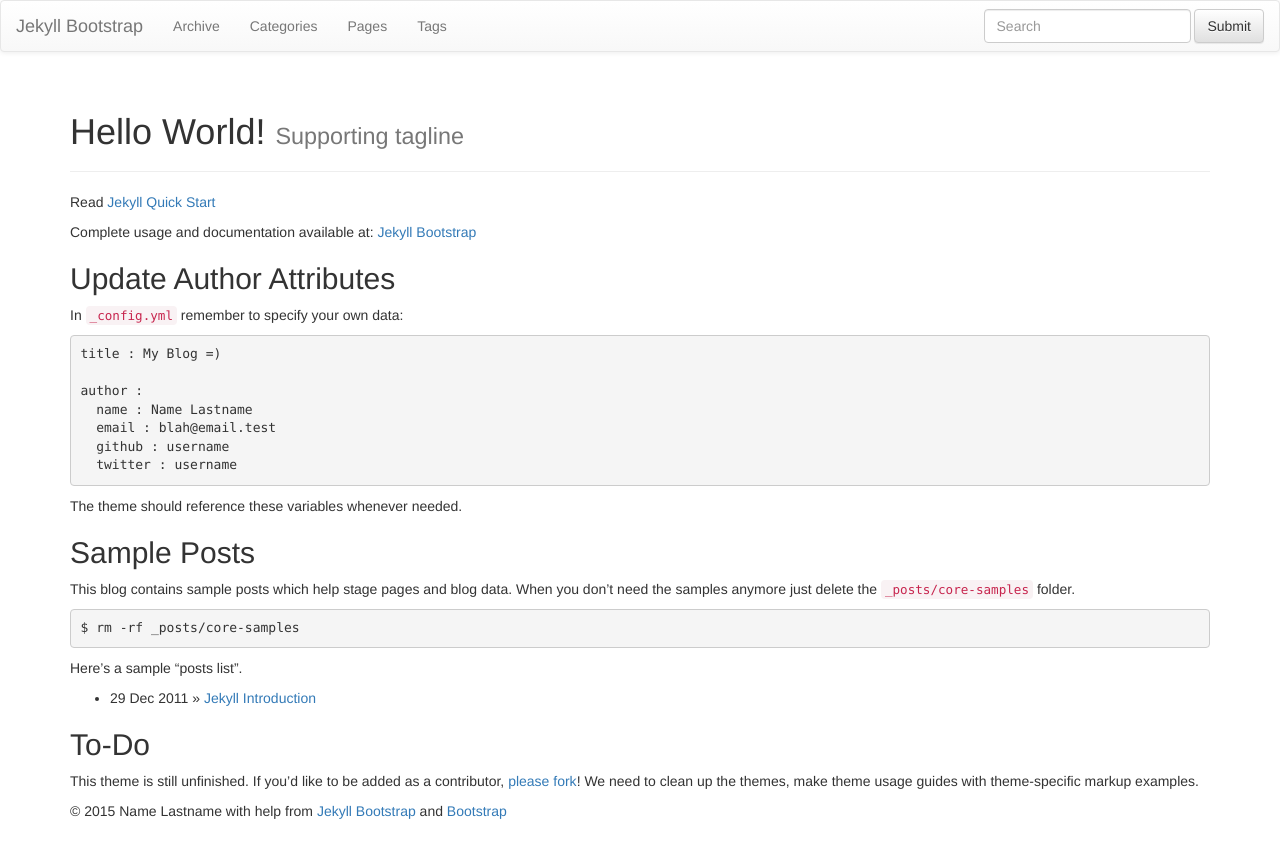
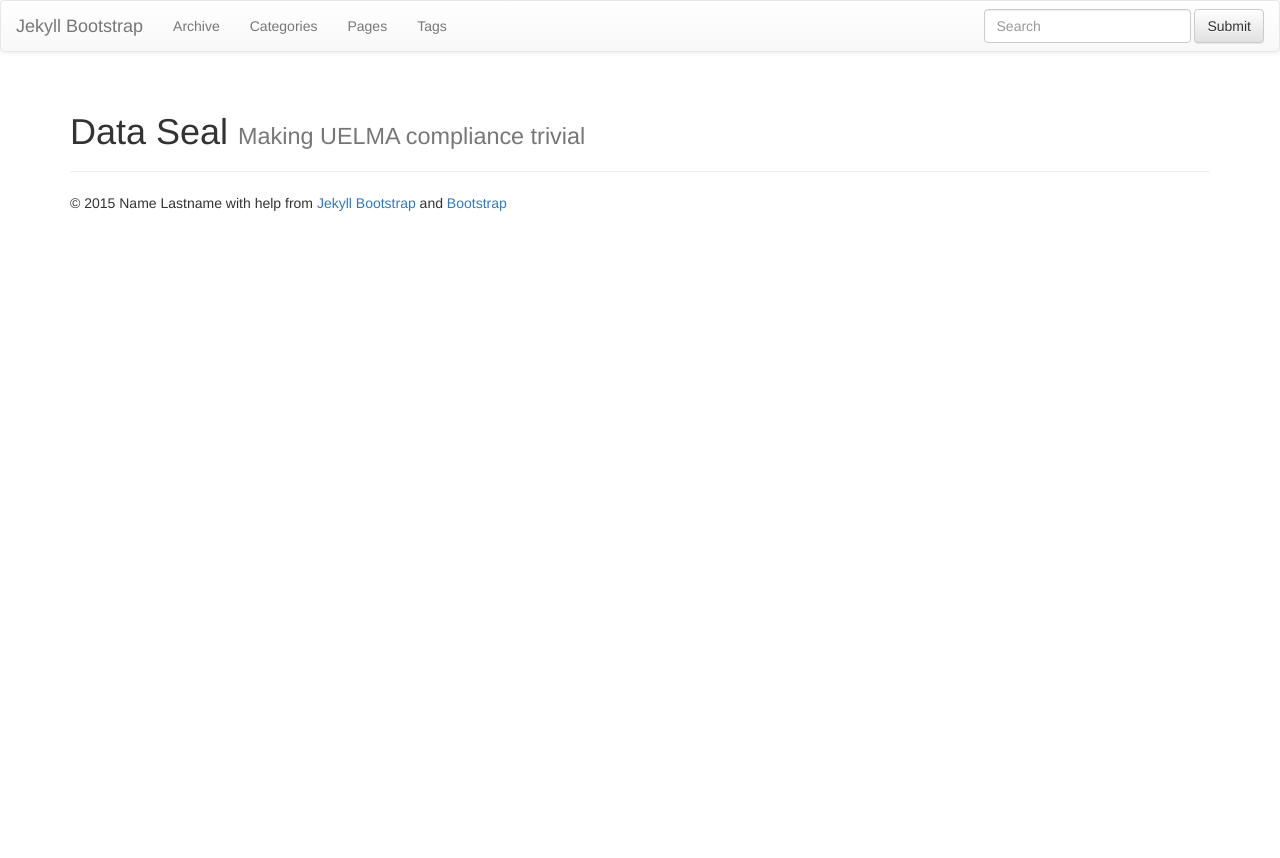
Before and after one commit to unitedstates/data-seal, a Jekyll site: the page built from index.md, in a window 1280 px wide. Shown: the top 858 px of the page. Built offline with Jekyll 4.4.1, drawn with Linux system fonts in a browser that asks for light colours; nearby versions of some CDN libraries; library files that are not in the unit come from our copies.

Commit message:
Gut index contents

```diff
--- a/index.md
+++ b/index.md
@@ -1,44 +1,6 @@
 ---
 layout: page
-title: Hello World!
-tagline: Supporting tagline
+title: Data Seal
+tagline: Making UELMA compliance trivial
 ---
 {% include JB/setup %}
-
-Read [Jekyll Quick Start](http://jekyllbootstrap.com/usage/jekyll-quick-start.html)
-
-Complete usage and documentation available at: [Jekyll Bootstrap](http://jekyllbootstrap.com)
-
-## Update Author Attributes
-
-In `_config.yml` remember to specify your own data:
-
-    title : My Blog =)
-
-    author :
-      name : Name Lastname
-      email : blah@email.test
-      github : username
-      twitter : username
-
-The theme should reference these variables whenever needed.
-
-## Sample Posts
-
-This blog contains sample posts which help stage pages and blog data.
-When you don't need the samples anymore just delete the `_posts/core-samples` folder.
-
-    $ rm -rf _posts/core-samples
-
-Here's a sample "posts list".
-
-<ul class="posts">
-  {% for post in site.posts %}
-    <li><span>{{ post.date | date_to_string }}</span> &raquo; <a href="{{ BASE_PATH }}{{ post.url }}">{{ post.title }}</a></li>
-  {% endfor %}
-</ul>
-
-## To-Do
-
-This theme is still unfinished. If you'd like to be added as a contributor, [please fork](http://github.com/plusjade/jekyll-bootstrap)!
-We need to clean up the themes, make theme usage guides with theme-specific markup examples.
```
